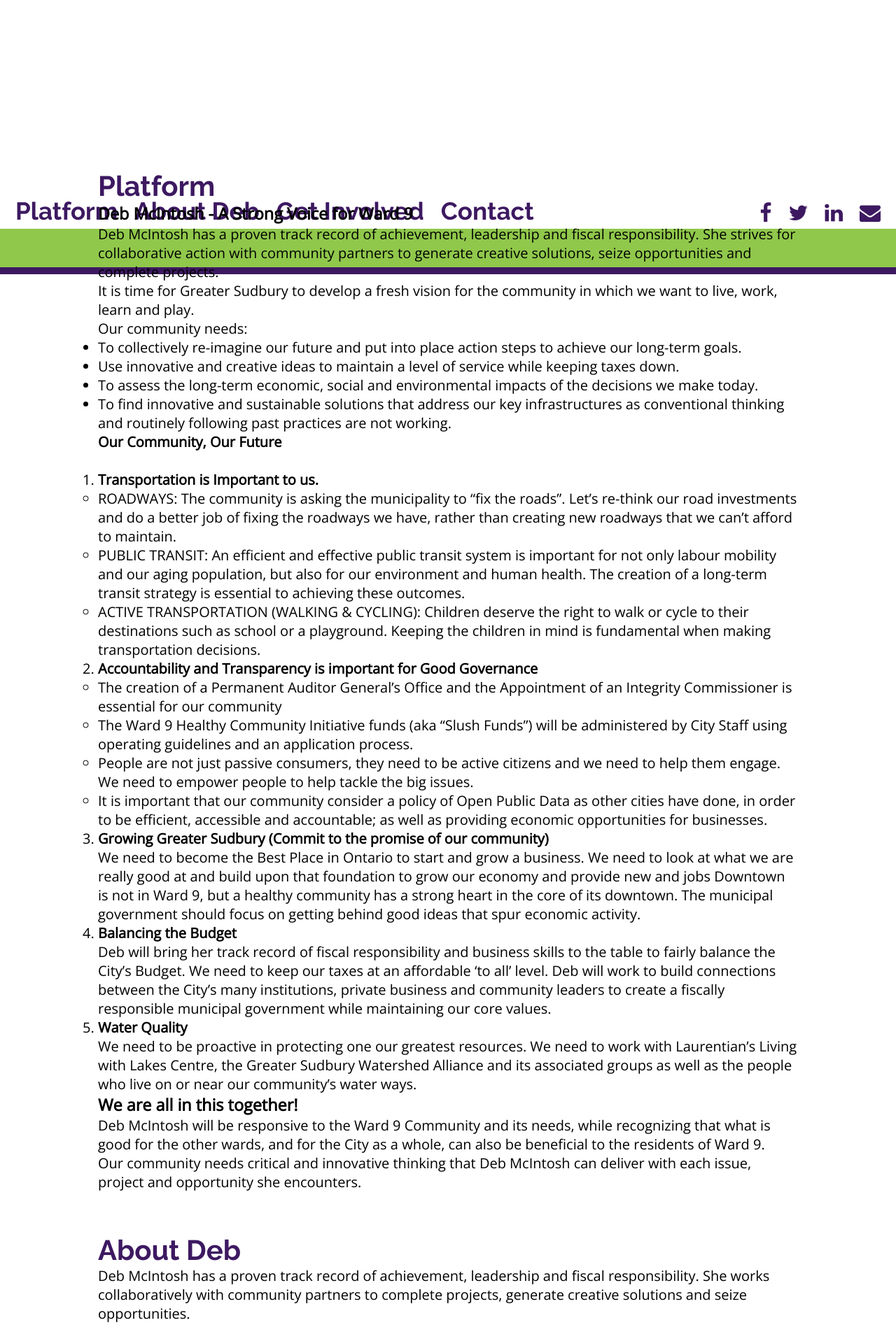
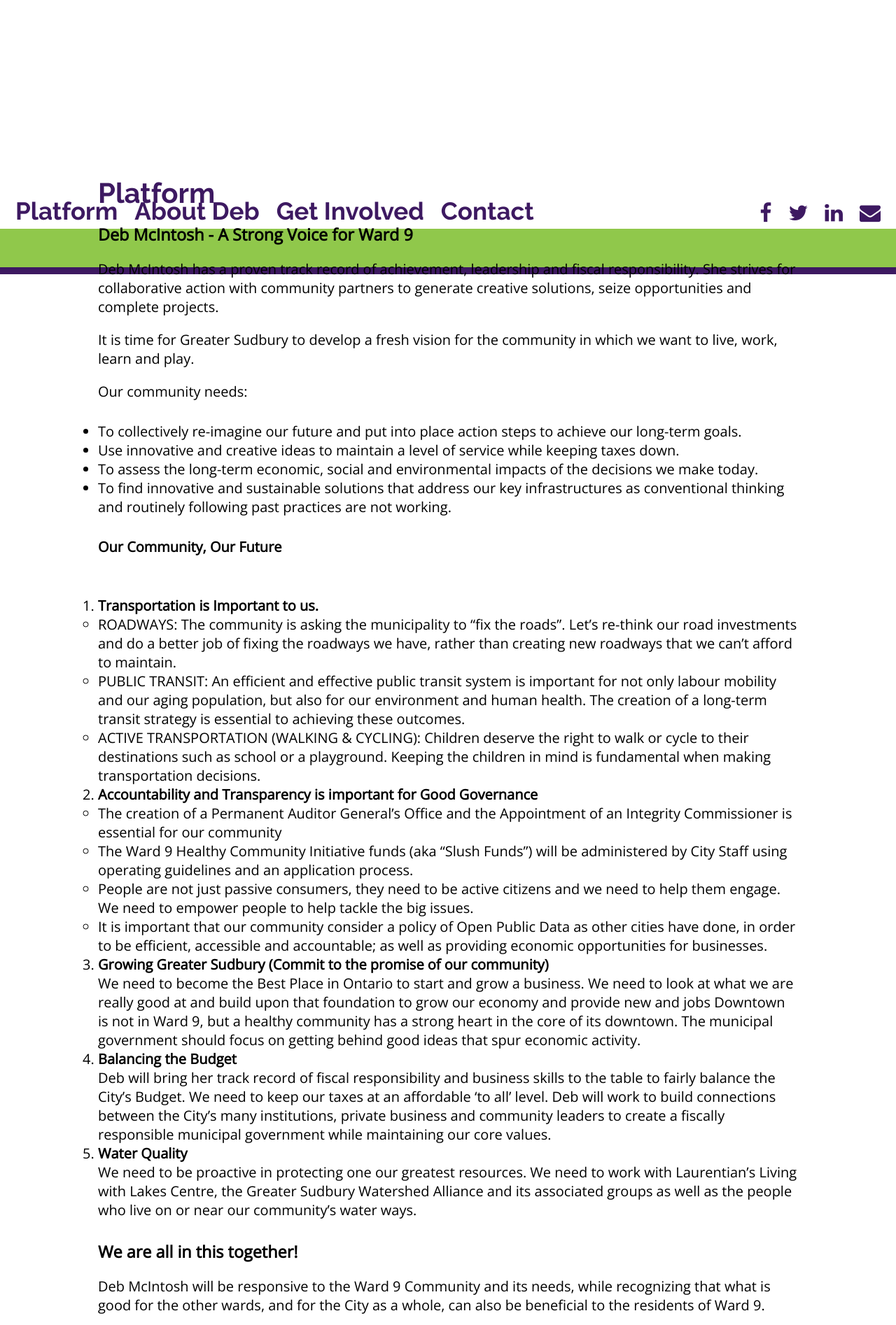
Before and after one commit to devonoel/debsite, a Jekyll site: the page built from index.html, in a window 1280 px wide. Shown: the part 558-2452 px from the top of the page at 70% size. Built offline with Jekyll 4.4.1, drawn with Linux system fonts in a browser that asks for light colours; nearby versions of some CDN libraries; Markdown is read by kramdown in place of the engine named in the settings; some of the changed text lies outside the part shown.

Commit message:
Style tweaks

```diff
--- a/css/main.css
+++ b/css/main.css
@@ -13,6 +13,14 @@ body {
   font-family: 'Open Sans', sans-serif;
   display: block;
   font-size: 20px;
+}
+
+p {
+  padding: 10px 0;
+}
+
+#content h1, #content h2, #content h3 {
+  padding: 10px 0;
 }
 
 /* Header and Menu */
@@ -115,12 +123,12 @@ h2 {
   bottom: 30px;
   padding: 15px;
   background-color: #90c84b;
-  color: #3d1961;
+  color: #ccff99;
   cursor: pointer;
   z-index: 1;
   border-radius: 4px;
-  opacity:0.4;
-  filter:alpha(opacity=40); /* For IE8 and earlier */
+  opacity:0.5;
+  filter:alpha(opacity=50); /* For IE8 and earlier */
 }
 
 .top-button:hover {
--- a/index.html
+++ b/index.html
@@ -145,22 +145,10 @@ title: Deb McIntosh
       Request a Lawn Sign</a></h3>
 
     <h3>Donate to the Campaign</h3>
-    <p>Please make cheques payable to: Deb McIntosh</p>
-    <p><i class="fa fa-home"></i> - 71 Harju Cres, Sudbury, ON, P3G 1K2</p>
+    <p>Please make cheques payable to: <b>Deb McIntosh</b><br/>
+    71 Harju Cres, Sudbury, ON, P3G 1K2</p>
     <a href="#"><img src="img/btn-donate.gif"></a>
   </div>
-
-  <!--
-  How to Get in Involved
-
-	•	Volunteer for Team Deb
-	•	Donate to Deb McIntosh’s campaign
-	•	Request a lawn sign
-	•	Vote in October either online, at the advanced poll or on election day Oct 27th
-
-
-  Form below to help you do any of all these things:
-  -->
 </div>
 
 <div id="contact">
```
Also changed, not shown: other parts of index.html (+0 -1 lines), 2 other files.
